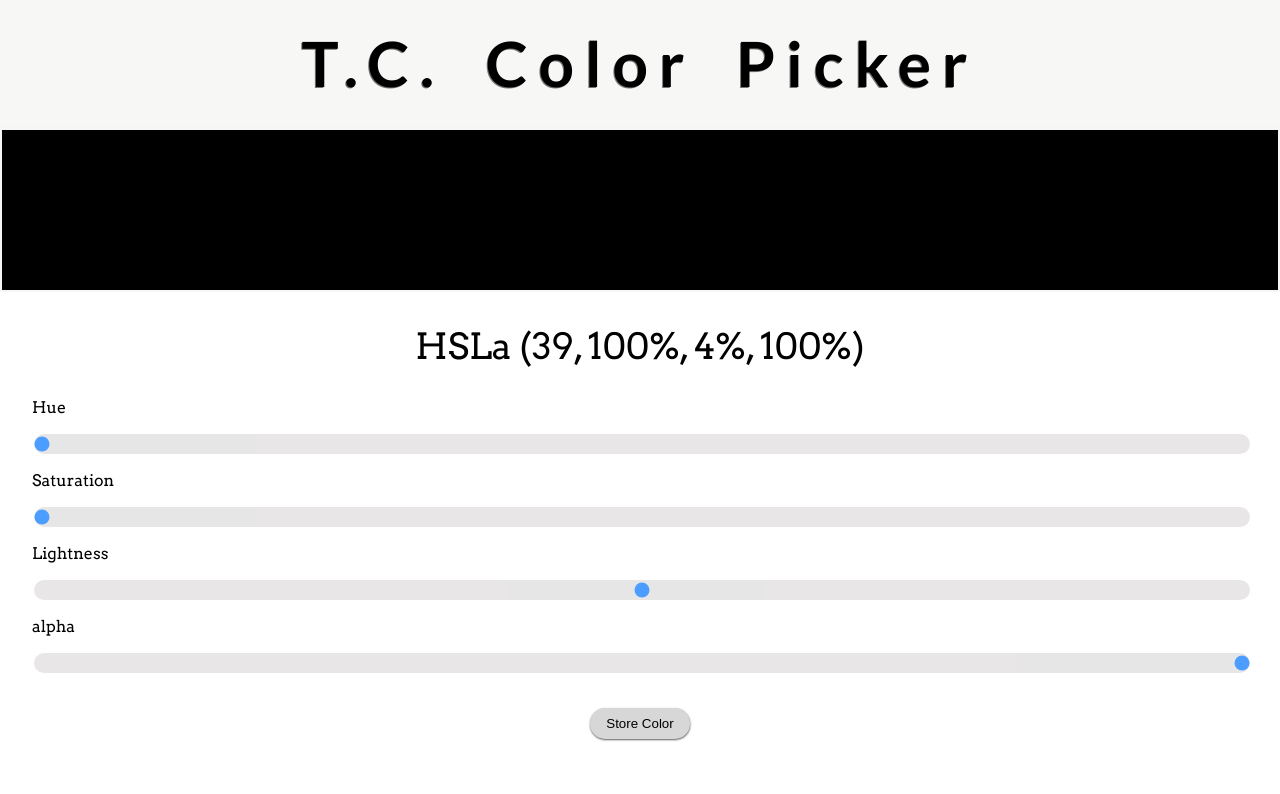
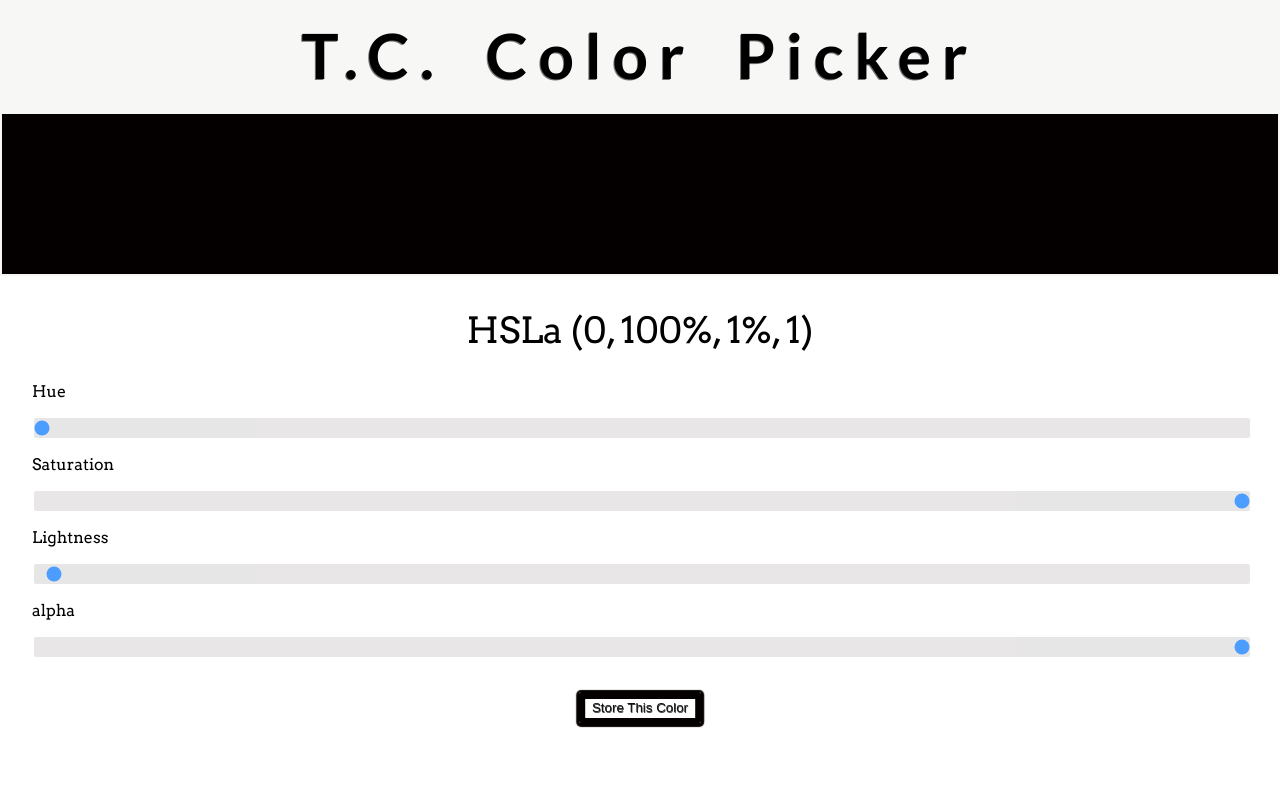
Before and after one commit to TatyCat/colorpick, a React (Create React App) app: page / in a window 1280 px wide. Shown: the top 794 px of the page. Built offline with nearby package versions, Linux system fonts and the light colour scheme; the HTML template or start-up script is replaced by a standard one.

Commit message:
Completed Sliders Movement, Update of State and Header Update on Change

```diff
--- a/src/components/Main.js
+++ b/src/components/Main.js
@@ -1,29 +1,69 @@
 import React, { Component } from 'react';
 
 class Main extends Component {
+
+  state = {
+    hue: 0,
+    saturation: 100,
+    lightness: 1,
+    alpha: 1,
+  }
+
+
+  updateHue = (event) => {
+    this.setState({
+      hue: Number(event.target.value)
+    })
+  }
+  updateSaturation = (event) => {
+    this.setState({
+      saturation: Number(event.target.value)
+    })
+  }
+  updateLightness = (event) => {
+    this.setState({
+      lightness: Number(event.target.value)
+    })
+  }
+  updateAlpha = (event) => {
+    this.setState({
+      alpha: Number(event.target.value)
+    })
+  }
+
   render() {
     return (
-      <main>
-        <section id="color-results" style={{ backgroundColor: `hsl(0, 0%,0%)` }}></section>
-        <article>
-          <p id="slider-results">HSLa (39, 100%, 4%, 100%)</p>
+      <>
+        <main >
+          <section id="color-results" style={{
+            backgroundColor: `hsla(${this.state.hue}, ${this.state.saturation}%, ${this.state.lightness}%, ${this.state.alpha})`
+          }}>
+
+          </section>
+          <article >
+            <p id="slider-results">HSLa ({this.state.hue}, {this.state.saturation}%,  {this.state.lightness}%, {this.state.alpha})</p>
             <p>Hue</p>
             <section class="slidecontainer">
-            <input type="range" min="0" max="100" value="0" class="slider" id="hue" />
+              <input onChange={this.updateHue} step="1" type="range" min="0" max="360" value={this.state.hue} class="slider" id="hue" />
             </section>
+
             <p>Saturation</p>
             <section class="slidecontainer">
-            <input type="range" min="0" max="360" value="0" class="slider" id="saturation" />
+              <input onChange={this.updateSaturation} type="range" min="0" max="100" value={this.state.saturation} class="slider" id="saturation" />
             </section>
+
             <p>Lightness</p>
             <section class="slidecontainer">
-            <input type="range" min="0" max="100" value="50" class="slider" id="lightness" />
+              <input onChange={this.updateLightness} type="range" min="0" max="100" value={this.state.lightness} class="slider" id="lightness" />
             </section>
+
             <p>alpha</p>
             <section class="slidecontainer">
-            <input type="range" min="0" max="1" value="1" class="slider" id="alpha" />
+              <input onChange={this.updateAlpha} type="range" step=".1" min="0" max="1" value={this.state.alpha} class="slider" id="alpha" />
             </section>
-          <button>Store Color</button>
+            <button style={{
+              boxShadow: `.2px 1px .3px 6px hsla(${this.state.hue}, ${this.state.saturation}%, ${this.state.lightness}%, ${this.state.alpha}) inset, .2px 1px 1px 3px hsla(${this.state.hue}, ${this.state.saturation}%, ${this.state.lightness}%, ${this.state.alpha})`
+            }}>Store This Color</button>
 
             <section id="saved-section">
               <h2>Saved Colors</h2>
@@ -31,10 +71,10 @@ class Main extends Component {
               <div class="saved-color"></div> <p>hsla (50, 50%, 10%, 100%)</p>
             </section>
           </article>
-
-      </main>
-    );
+        </main >
+      </>
+    )
   }
 }
 
-export default Main;
+export default Main
--- a/src/index.css
+++ b/src/index.css
@@ -15,7 +15,7 @@ body {
 /* Header */
 
 header {
-  background-color: rgb(247, 247, 246);
+  background-color: #f7f7f6;
   font-size: calc(1.5vh + 1.5vw);
   font-family: 'Lato', 'Arvo', serif;
   border-bottom: solid 2px rgb(246, 246, 244);
@@ -23,7 +23,7 @@ header {
 
 h1 {
   margin: 0;
-  padding: 2rem;
+  padding: 1.5rem;
   text-align: center;
   text-shadow: rgb(116, 116, 116) -1px .5px .5px;
   letter-spacing: .3ch;
@@ -52,7 +52,7 @@ h1 {
   -webkit-transition: .2s;
   transition: opacity .2s;
   cursor: pointer;
-  border-radius: 10px;
+  border-radius: 2px;
 }
 
 .slider::-moz-range-thumb {
@@ -65,7 +65,6 @@ h1 {
 
 #color-results {
   padding: 5rem;
-  background-color: black;
   margin-bottom: 2rem;
   border: solid 2px rgb(246, 246, 244);
 }
@@ -73,12 +72,14 @@ h1 {
 article button {
   display: block;
   margin: 2rem auto;
-  margin-bottom: 10vh;
-  padding: .5rem 1rem;
-  background-color: rgb(215, 215, 215);
-  border-radius: 15px;
+  margin-bottom: 9vh;
+  padding: .5rem .8rem;
+  background-color: white;
+  border-radius: 2px;
   border: none;
-  box-shadow: rgb(94, 94, 94) .2px 1px 2px;
+  color: rgb(18, 18, 18);
+  text-shadow: rgb(67, 67, 67) .5px .5px .5px;
+  /* box-shadow: .2px 1px 2px 14px rgb(94, 94, 94); */
   cursor: pointer;
   transition: opacity 0s;
 }
@@ -95,4 +96,5 @@ article {
   padding: 3rem;
   background-color: blueviolet;
   border: solid 2px rgb(246, 246, 244);
+  border-radius: 2px;
 }
```
Also changed, not shown: 1 other file (tests, documents, lock files or other folders). Lines whose indentation alone changed are shown as unchanged.
